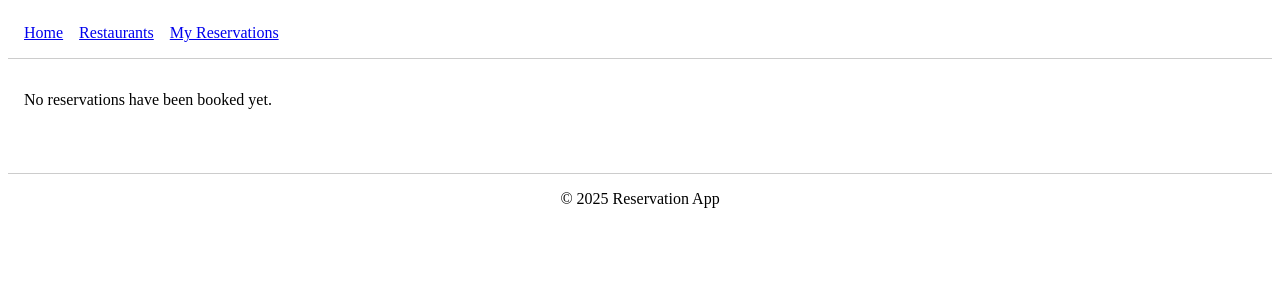
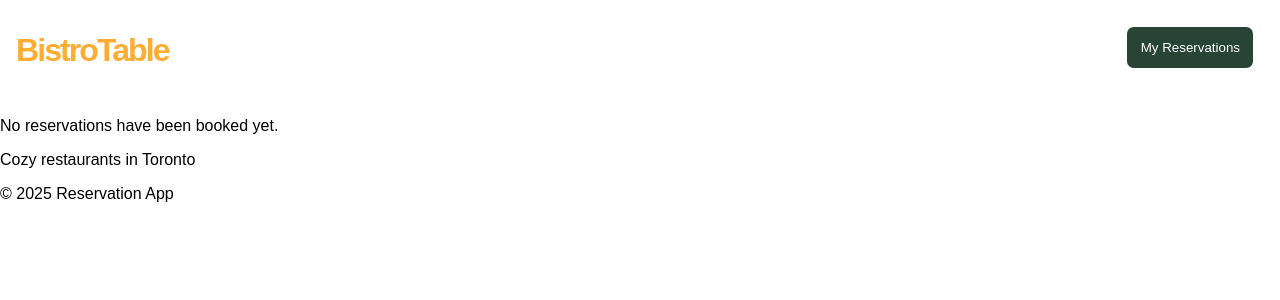
Before and after one commit to graceleedev/CPAN144_group_project, a Next.js app in the folder restaurant-reservation-app/: page /reservations in a window 1280 px wide. Shown: the top 300 px of the page. Built offline with nearby package versions, Linux system fonts and the light colour scheme.

Commit message:
update nav and header css

```diff
--- a/restaurant-reservation-app/src/styles/globals.css
+++ b/restaurant-reservation-app/src/backups/globals.css
@@ -12,6 +12,8 @@
 
 html,
 body {
+  margin: 0;
+  padding: 0;
   max-width: 100vw;
   overflow-x: hidden;
 }
--- a/restaurant-reservation-app/src/components/Footer.js
+++ b/restaurant-reservation-app/src/components/Footer.js
@@ -1,7 +1,7 @@
 export default function Footer() {
     return (
-      <footer style={{ padding: '1rem', borderTop: '1px solid #ccc', marginTop: '2rem', textAlign: 'center' }}>
-        © 2025 Reservation App
+      <footer>
+         &copy; 2025 Reservation App
       </footer>
     );
   }
--- a/restaurant-reservation-app/src/components/Layout.js
+++ b/restaurant-reservation-app/src/components/Layout.js
@@ -1,11 +1,14 @@
 import NavBar from './NavBar';
 import Footer from './Footer';
+import Main from './Main';
+
 
 export default function Layout({ children }) {
   return (
     <>
       <NavBar />
-      <main style={{ padding: '1rem' }}>{children}</main>
+      <header>{children}</header>
+      <Main />
       <Footer />
     </>
   );
--- /dev/null
+++ b/restaurant-reservation-app/src/components/Main.js
@@ -0,0 +1,8 @@
+export default function Main() {
+    return (
+      <main>
+        <p>Cozy restaurants in Toronto</p>
+
+      </main>
+    );
+  }
--- a/restaurant-reservation-app/src/components/NavBar.js
+++ b/restaurant-reservation-app/src/components/NavBar.js
@@ -1,17 +1,14 @@
 import Link from 'next/link';
-import styles from '../styles/Card.module.css';
+import styles from '../styles/NavBar.module.css';
 
 export default function NavBar() {
   return (
-    <nav className={styles.nav}>
-      <Link href="/" style={{ marginRight: '1rem' }}>
-        Home
-      </Link>
-      <Link href="/restaurants" style={{ marginRight: '1rem' }}>
-        Restaurants
+    <nav className={styles.container}>
+      <Link href="/" className={styles.logo}>
+        <p className={styles.text}>BistroTable</p>
       </Link>
       <Link href="/reservations">
-        My Reservations
+        <button className={styles.button}>My Reservations</button>
       </Link>
     </nav>
   );}
--- a/restaurant-reservation-app/src/pages/_app.js
+++ b/restaurant-reservation-app/src/pages/_app.js
@@ -1,4 +1,5 @@
 import Layout from '../components/Layout.js';
+import '../styles/global.css'
 
 export default function App({ Component, pageProps }) {
   return (
--- a/restaurant-reservation-app/src/styles/Card.module.css
+++ b/restaurant-reservation-app/src/styles/Card.module.css
@@ -1,13 +1,4 @@
 /*ReservationCard.jsx*/
-@font-face {
-  font-family: "Playwrite México Guides";
-  src: url("/fonts/PlaywriteMXGuides-Regular.ttf") format('ttf');
-}
-
-@font-face {
-  font-family: "Thin 100";
-  src: url("/fonts/BigShouldersInline-Thin.ttf") format('ttf');
-}
 
 .container {
   border: none;
@@ -79,17 +70,6 @@
   box-sizing: border-box;
 }
 
-/*NavBar.jsx*/
-@font-face {
-  font-family: "Playfair Display SC";
-  src: url("/fonts/PlayfairDisplaySC-Regular.ttf") format('ttf');
-}
-
-.nav {
-  padding: 1rem;
-  border-Bottom: 1px solid #ccc;
-  font-family: 'Playfair Display SC', cursive;
-}
 /*pages/restaurants.js*/
 .restaurants {
   text-align: center;
--- /dev/null
+++ b/restaurant-reservation-app/src/styles/NavBar.module.css
@@ -0,0 +1,32 @@
+/* color palette
+#FFAC32
+#274437
+#D9C0A3
+*/
+
+.container {
+    width: 100%;
+    display: flex;
+    justify-content: space-between;
+}
+
+.logo {
+    text-decoration: none;
+    color: #FFAC32;
+    font-size: 2em;
+    font-weight: 900;
+    letter-spacing: -0.06em;
+}
+
+.text {
+    margin-left: 0.5em;
+}
+
+.button {
+    border: none;
+    background-color: #274437;
+    color: white;
+    margin: 2em;
+    padding: 1em;
+    border-radius: 0.5em;
+}
--- /dev/null
+++ b/restaurant-reservation-app/src/styles/global.css
@@ -0,0 +1,7 @@
+* {
+    font-family: Arial, Helvetica, sans-serif;
+}
+
+body {
+    margin: 0;
+}
--- a/restaurant-reservation-app/src/styles/index.module.css
+++ b/restaurant-reservation-app/src/styles/index.module.css
@@ -1,37 +1,41 @@
-@font-face {
-  font-family: "Lobster";
-  src: url("/fonts/Lobster-Regular.ttf") format('ttf');
-}
+/* color palette
+#FFAC32
+#274437
+#D9C0A3
+*/
 
-.container {
+.heroImg {
+  background-image: linear-gradient(
+    rgba(0, 0, 0, 0.3),
+    rgba(0, 0, 0, 0.3)
+  ),url('../images/heroImg2.jpg');
+  background-size: cover;
+  background-position: 100%;
+  height: 20em;
+  width: 100%;
+
+  display: flex;
+  justify-content: center; /* horizontal */
+  align-items: center;     /* vertical */
   text-align: center;
-  margin-top: 2rem;
-  width: 100%;
-  height: 800px;
-  background-image: url(https://th.bing.com/th/id/R.6f6e63a198908a836a85952fe120fe27?rik=8jkIEWZwSTbTBA&riu=http%3a%2f%2fcdn.kdhamptons.com%2fwp-content%2fuploads%2f2012%2f01%2f24045405%2fImage15.jpg&ehk=FJY%2fsadt7zHC4FFN1qvzYTcvbXsz7Dy%2fpCpw1WrVj0w%3d&risl=&pid=ImgRaw&r=0);
-  filter: brightness(1.1) contrast(0.6) saturate(0.8);
-  background-size: cover;
-  background-position: center;
-  font-family: "Lobster", cursive;
-  font-weight: bold;
 }
 
 .title {
-  color: #0066FF;
-  font-size: xx-large;
-  text-shadow: -2px -2px 0 black;
+  color: #EFB036;
+  font-size: 3em;
+  font-family: Arial, Helvetica, sans-serif;
 }
 
 .button {
   cursor: pointer;
-  background-color: #1E90FF;
+  /* background-color: #1E90FF; */
   font-size: larger;
   font-weight: bold;
-  color: #FFD700;
+  /* color: #FFD700; */
   padding: 10px;
   border: none;
   border-radius: 10px;
-  transition: 0.2s;
+  /* transition: 0.2s; */
 
   &:hover {
     transform: translateY(-1px);
```
Also changed, not shown: restaurant-reservation-app/src/pages/index.js (+4 -9 lines), restaurant-reservation-app/src/backups/Home.module.css (renamed from restaurant-reservation-app/src/styles/Home.module.css), 2 other files (tests, documents, lock files or other folders).
